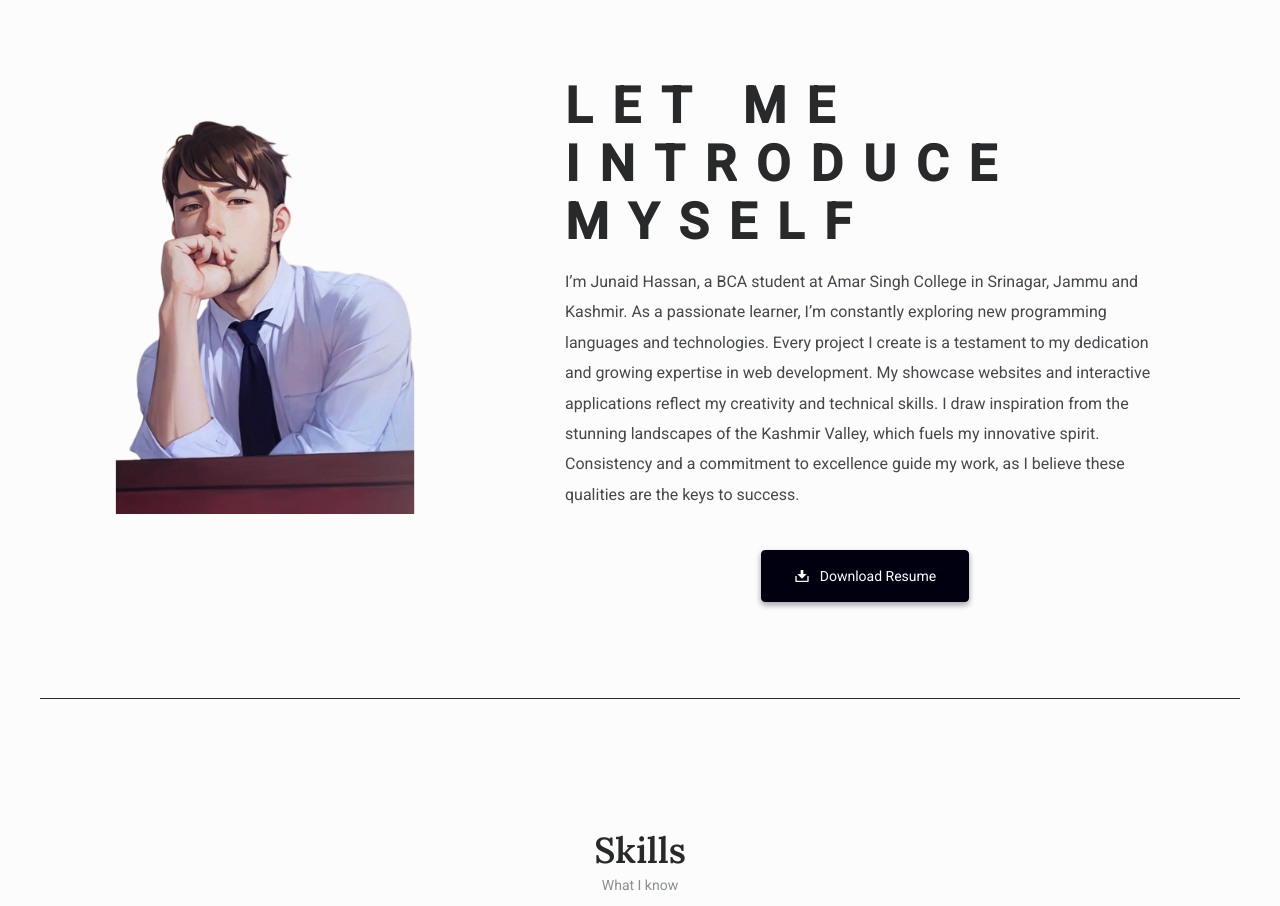
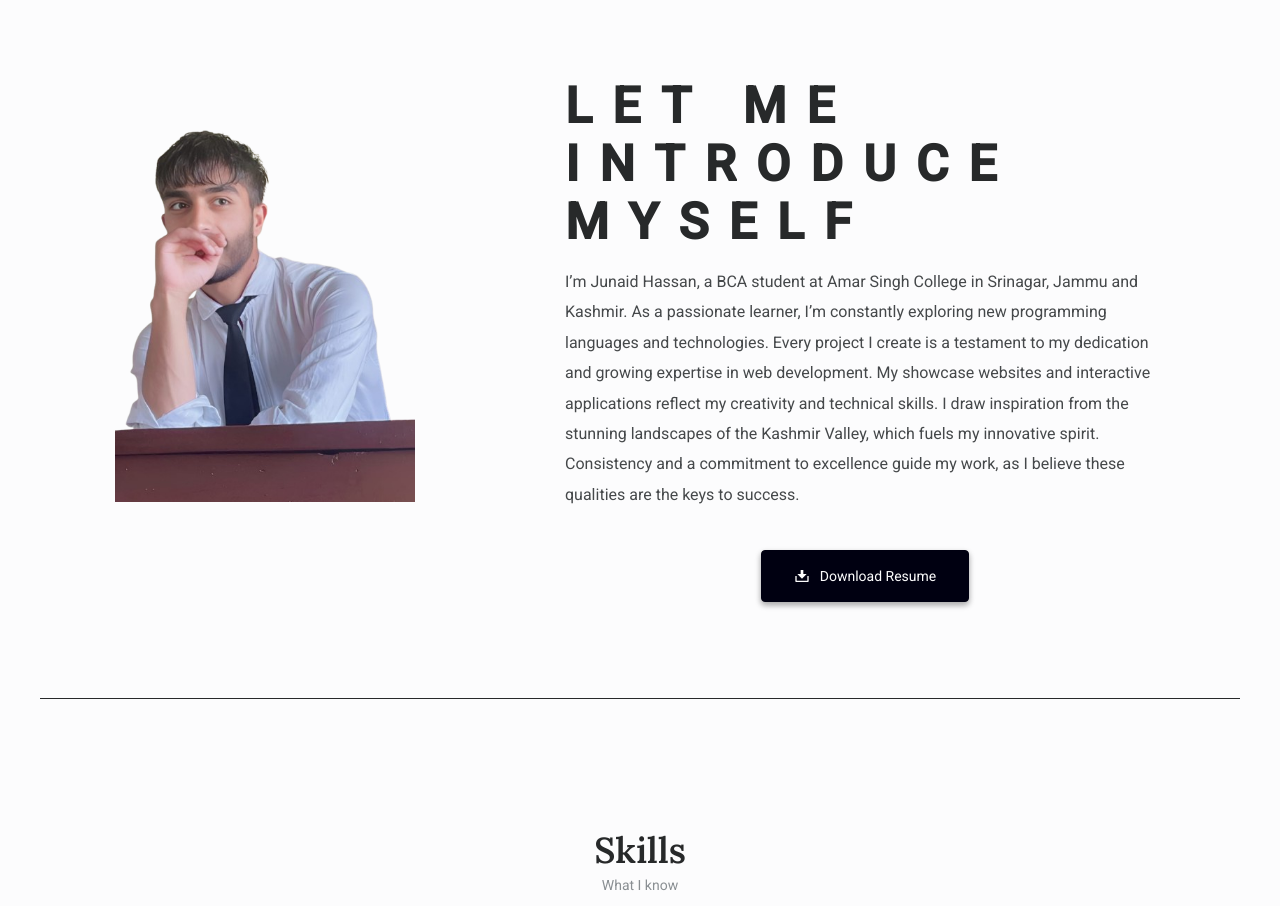
Before and after one commit to JunaidHassan19/.com, a plain HTML site: page index.html in a window 1280 px wide. Shown: the part 1087-1993 px from the top of the page. Drawn offline with nearby package versions, Linux system fonts and the light colour scheme; a script that the page names is missing; a web font is replaced by a local one.

Commit message:
Update index.html
update about2(a)

```diff
--- a/index.html
+++ b/index.html
@@ -270,7 +270,7 @@
             <div class=" container grid section__border">
                 <div class="about__grid">
                     <div class="about__img">
-                        <img src="svg/about2.webp" alt="web developer introduction">
+                        <img src="svg/about2(a).png" alt="web developer introduction">
                     </div>
                     <div class="about__right">
                         <div>
```
